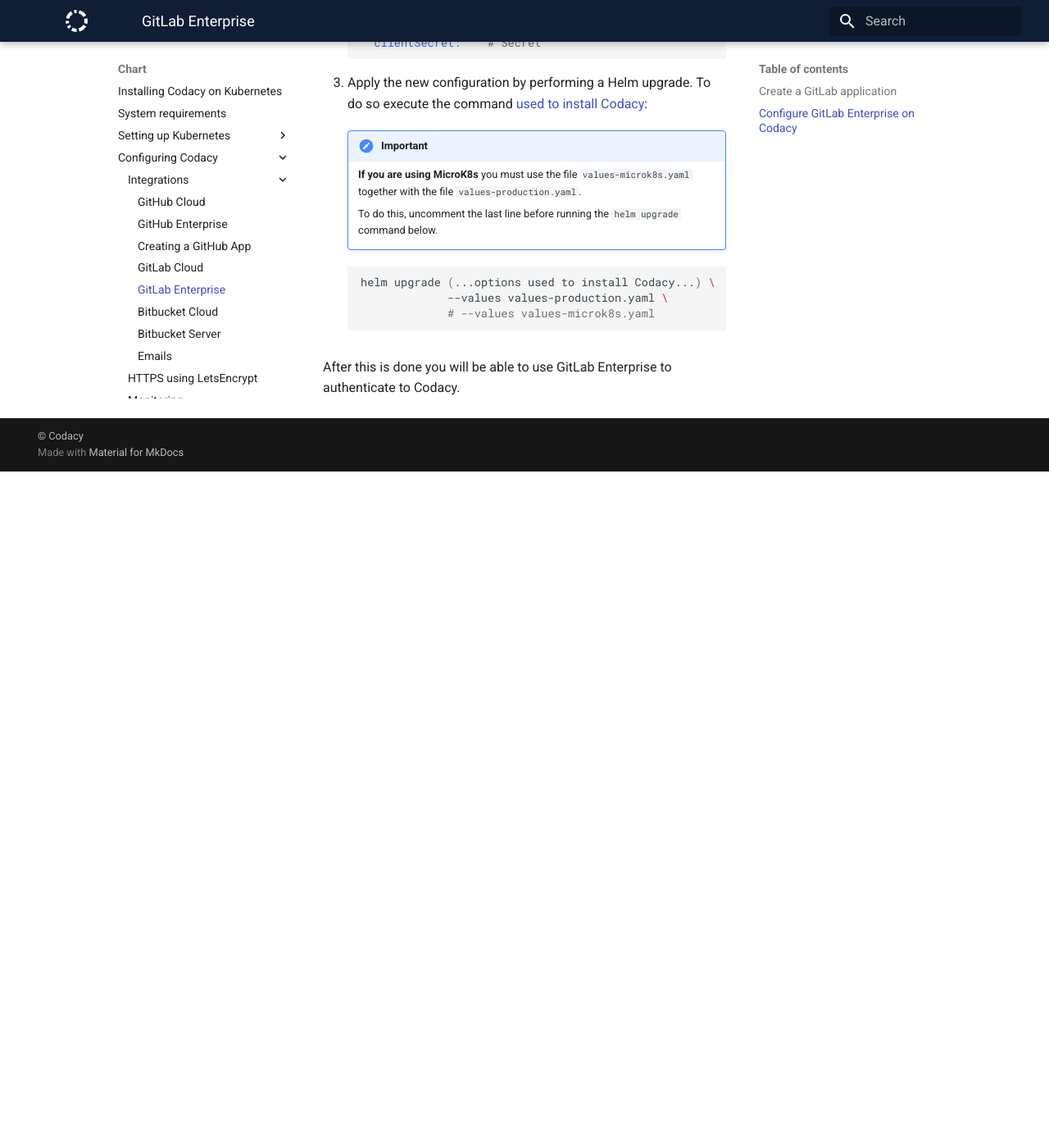
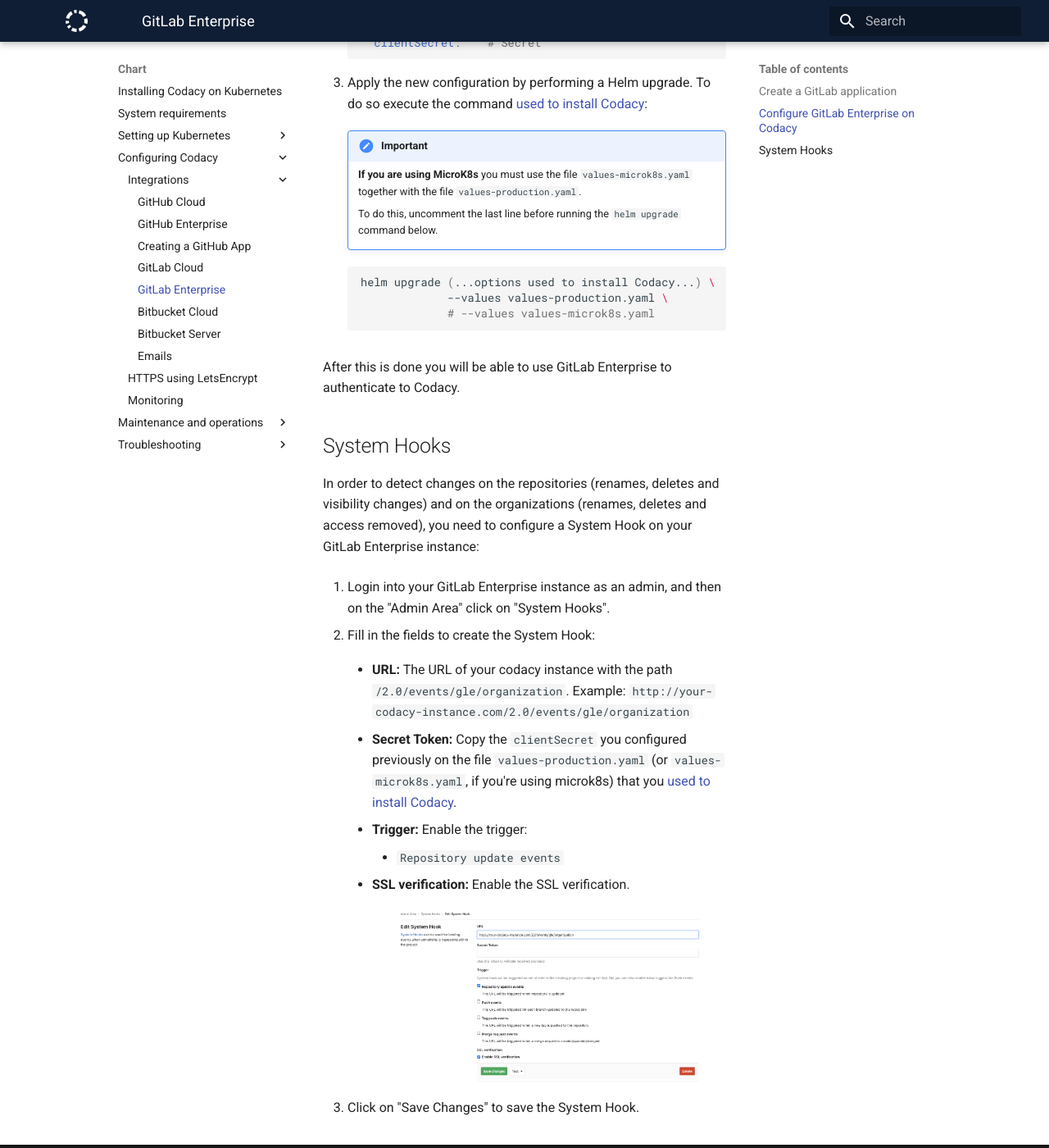
Before and after one commit to codacy/chart, an MkDocs documentation site: the page built from docs/configuration/integrations/gitlab-enterprise.md, in a window 1280 px wide and 1400 px high, scrolled down 1806 px. Shown: the whole window at 82% size. Built offline with MkDocs 1.6.1 and Material for MkDocs 9.7.7, drawn with Linux system fonts in a browser that asks for light colours; comment, search, counter and statistics services are not loaded; before the commit the page ends 2381 px from its top, so only the background shows below that.

Commit message:
feature: Adds gitlab enterprise documentation CY-2070

````diff
--- a/docs/configuration/integrations/gitlab-enterprise.md
+++ b/docs/configuration/integrations/gitlab-enterprise.md
@@ -64,3 +64,27 @@
     ```
 
 After this is done you will be able to use GitLab Enterprise to authenticate to Codacy.
+
+## System Hooks
+
+In order to detect changes on the repositories (renames, deletes and visibility changes) and on the organizations (renames, deletes and access removed),
+you need to configure a System Hook on your GitLab Enterprise instance:
+
+1. Login into your GitLab Enterprise instance as an admin, and then on the "Admin Area" click on "System Hooks".
+
+
+2. Fill in the fields to create the System Hook:
+
+    -   **URL:** The URL of your codacy instance with the path `/2.0/events/gle/organization`. Example: `http://your-codacy-instance.com/2.0/events/gle/organization`
+
+    -   **Secret Token:** Copy the `clientSecret` you configured previously on the file `values-production.yaml` (or `values-microk8s.yaml`, if you're using microk8s) that you [used to install Codacy](../../index.md#helm-upgrade).
+
+    -   **Trigger:** Enable the trigger:
+
+        -   `Repository update events`
+
+    -   **SSL verification:** Enable the SSL verification.
+
+    ![GitLab Enterprise application](images/gitlab-enterprise-system-hook.png)
+
+3. Click on "Save Changes" to save the System Hook.
````
Also changed, not shown: README.md (+2 -0 lines), docs/configuration/integrations/images/gitlab-enterprise-system-hook.png (added).
